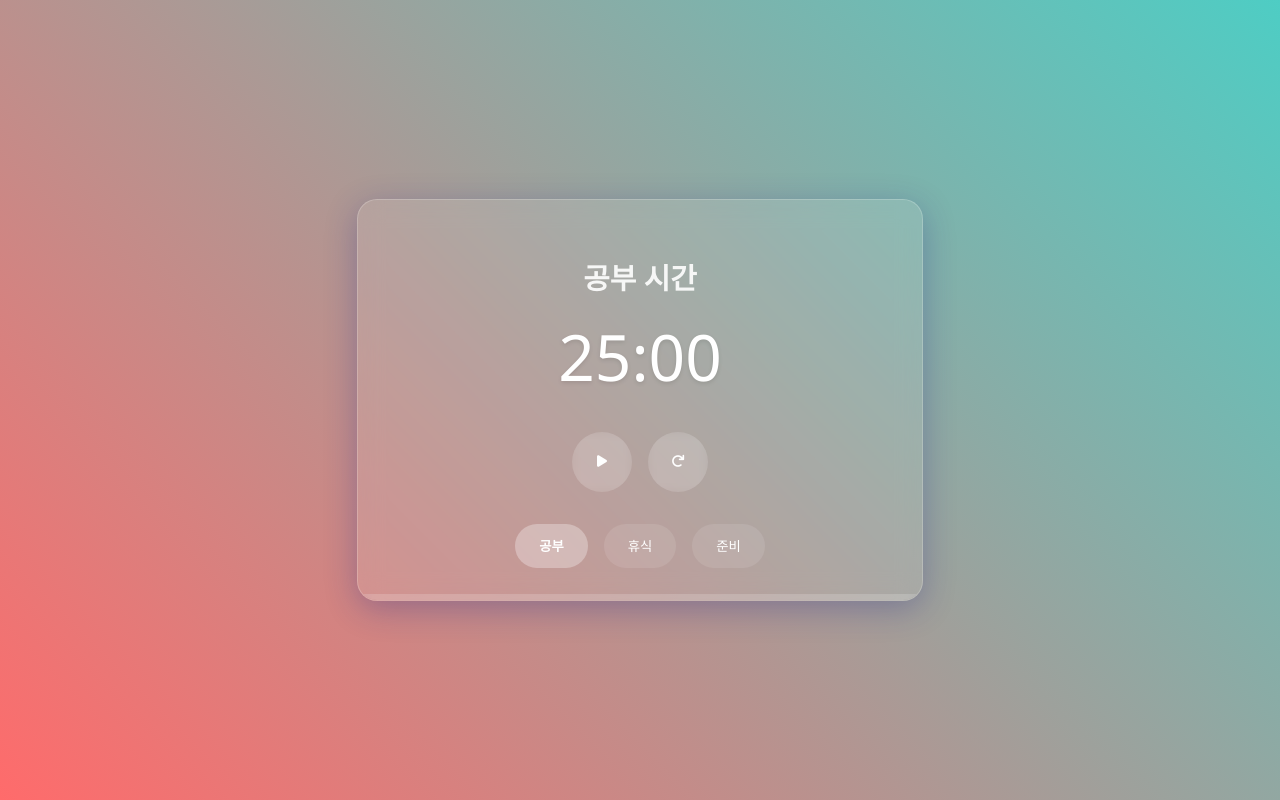
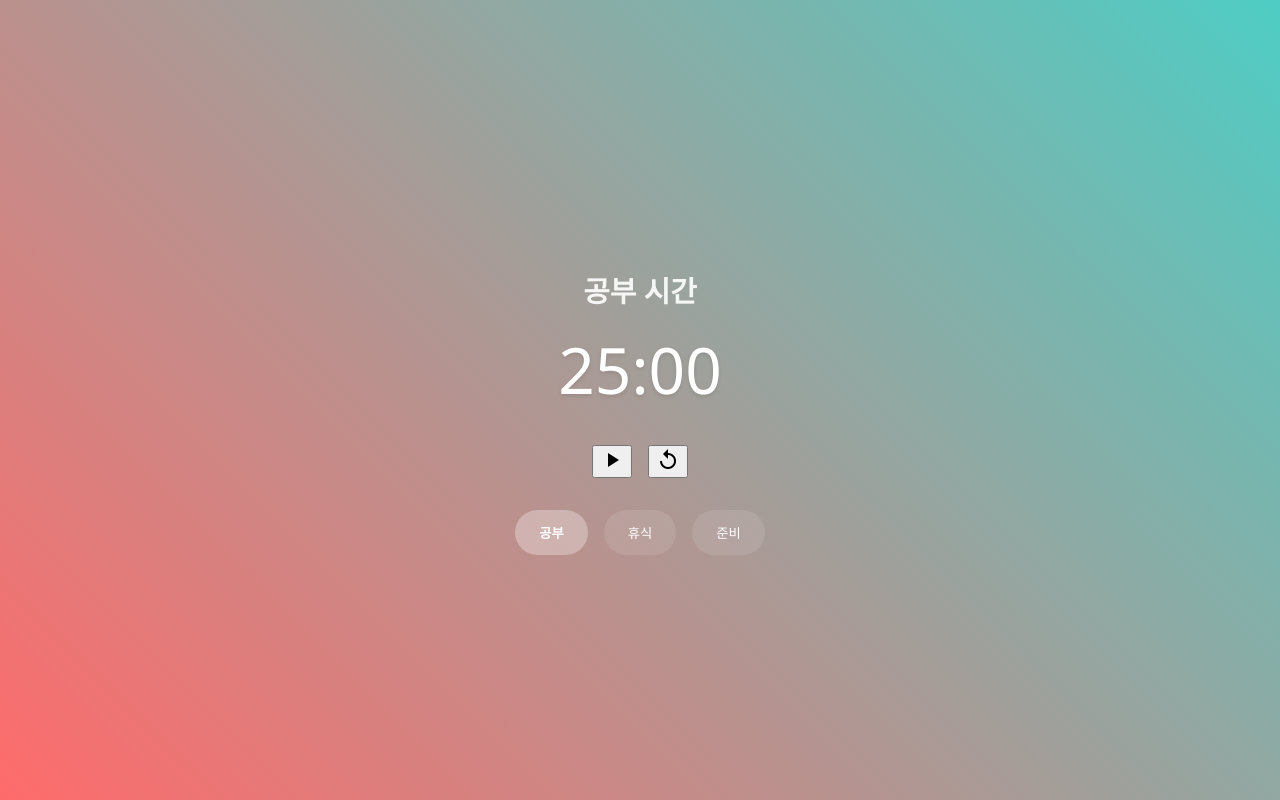
Before and after one commit to doetoeri/twofivefive, a plain HTML site: page index.html in a window 1280 px wide. Drawn offline with Linux system fonts and the light colour scheme.

Commit message:
Update index.html

```diff
--- a/index.html
+++ b/index.html
@@ -3,22 +3,23 @@
 <head>
   <meta charset="UTF-8" />
   <meta name="viewport" content="width=device-width, initial-scale=1.0"/>
-  <title>글래스모피즘 타이머</title>
+  <title>Material Timer</title>
   <link rel="stylesheet" href="style.css" />
-  <link rel="stylesheet" href="https://cdnjs.cloudflare.com/ajax/libs/font-awesome/6.0.0/css/all.min.css"/>
+  <!-- 구글 머티리얼 아이콘 -->
+  <link href="https://fonts.googleapis.com/icon?family=Material+Icons" rel="stylesheet">
 </head>
 <body>
-  <div class="glass-container">
+  <div class="material-card">
     <div class="timer-display">
       <h2 class="mode-label">공부 시간</h2>
       <div class="time">25:00</div>
     </div>
     <div class="controls">
-      <button class="glass-btn" id="startPauseBtn">
-        <i class="fas fa-play"></i>
+      <button class="material-btn" id="startPauseBtn">
+        <span class="material-icons">play_arrow</span>
       </button>
-      <button class="glass-btn" id="resetBtn">
-        <i class="fas fa-redo"></i>
+      <button class="material-btn" id="resetBtn">
+        <span class="material-icons">replay</span>
       </button>
     </div>
     <div class="mode-selector">
```
